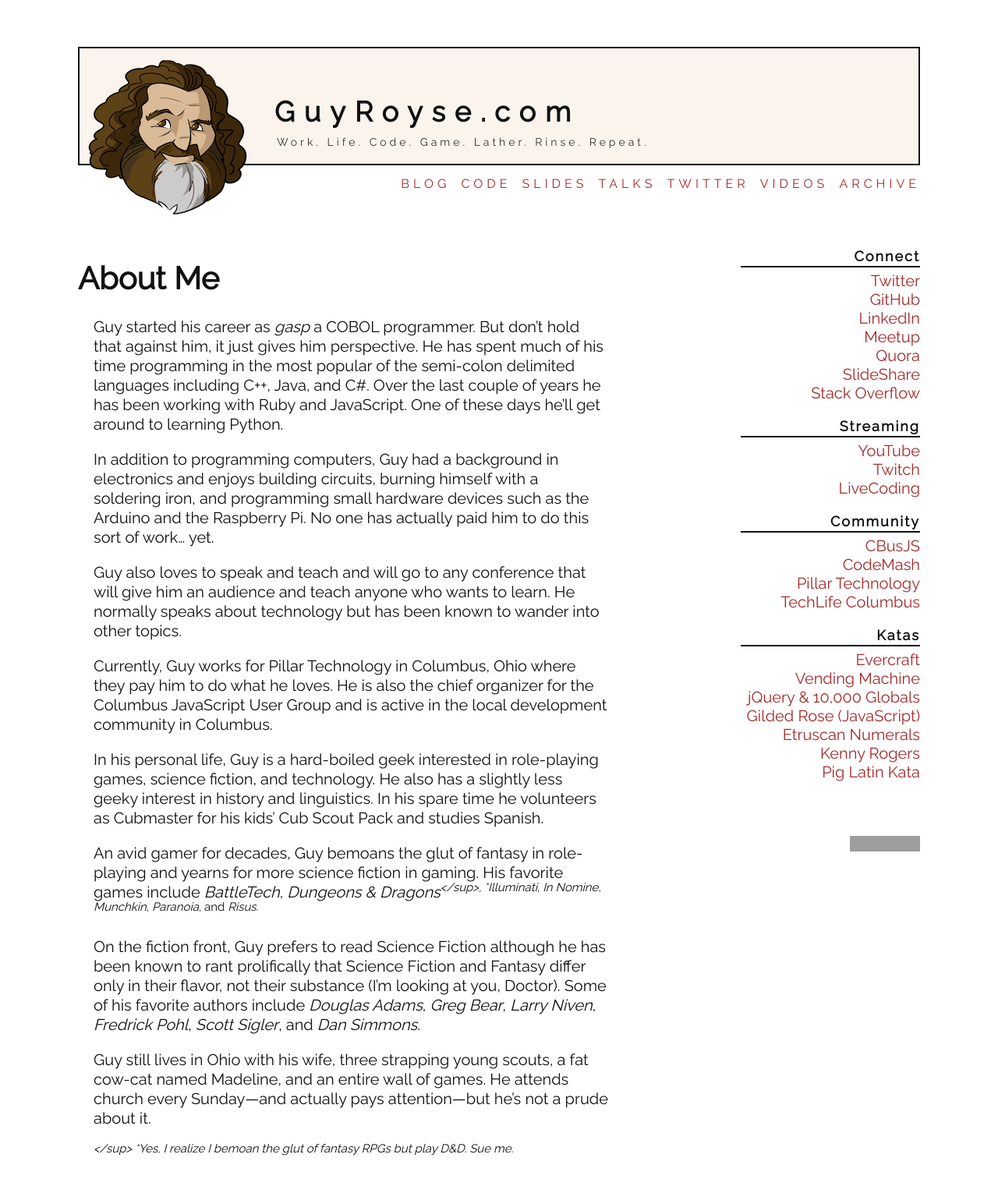
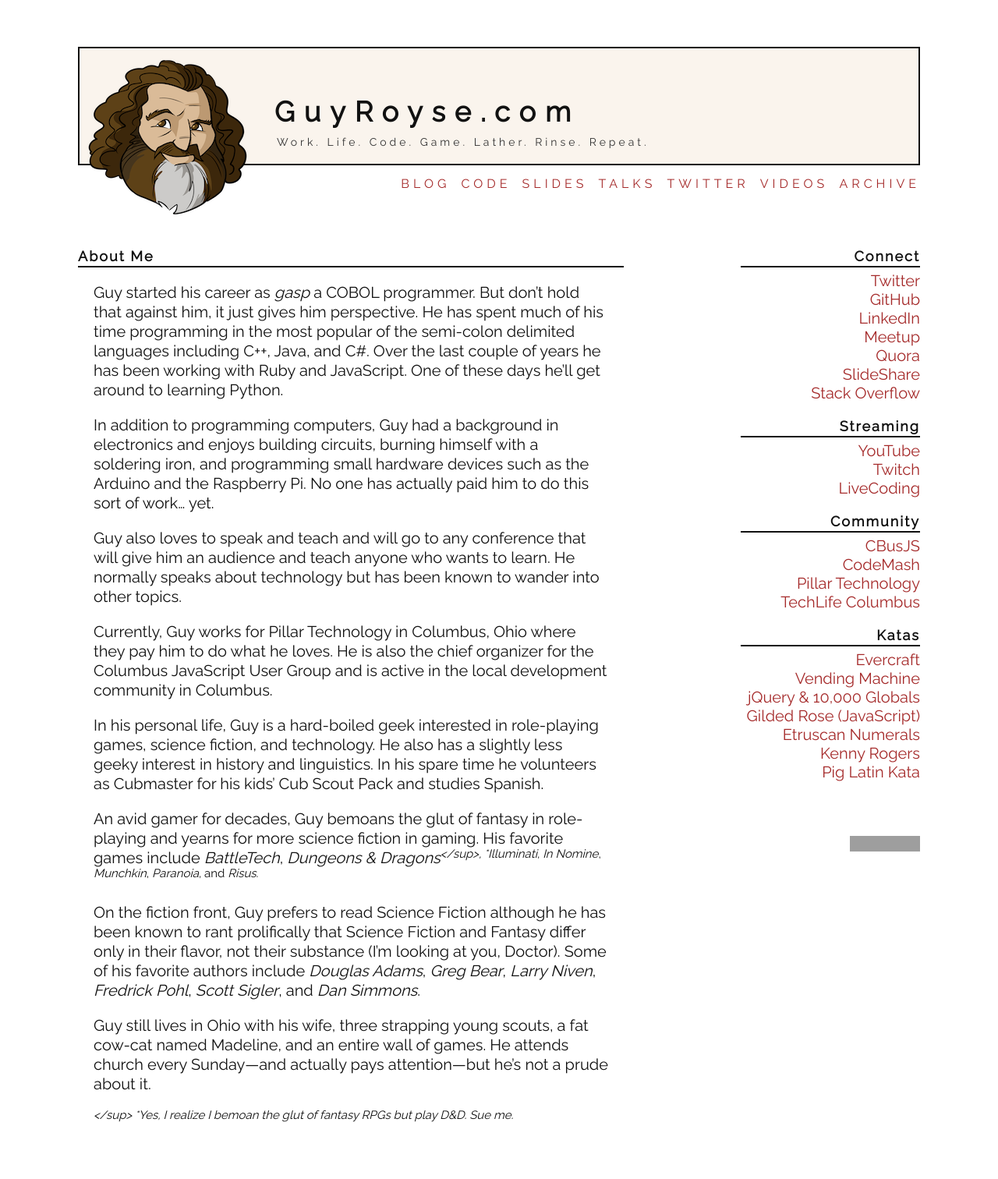
Before and after one commit to guyroyse/guyroyse.github.com, a Jekyll site: the page built from about/index.markdown, in a window 1280 px wide. Shown: the whole page at 78% size. Built offline with Jekyll 4.4.1, drawn with Linux system fonts in a browser that asks for light colours; after the commit the page ends 1468 px from its top, so only the background shows below that; grey boxes are pictures that could not be loaded.

Commit message:
fixed bug with pages and titles

```diff
--- a/_layouts/page.html
+++ b/_layouts/page.html
@@ -2,7 +2,7 @@
 layout: default
 ---
 
-<h1>{{ page.title }}</h1>
+<h1 class="title">{{ page.title }}</h1>
 
 <article>
   {{ content }}
```
